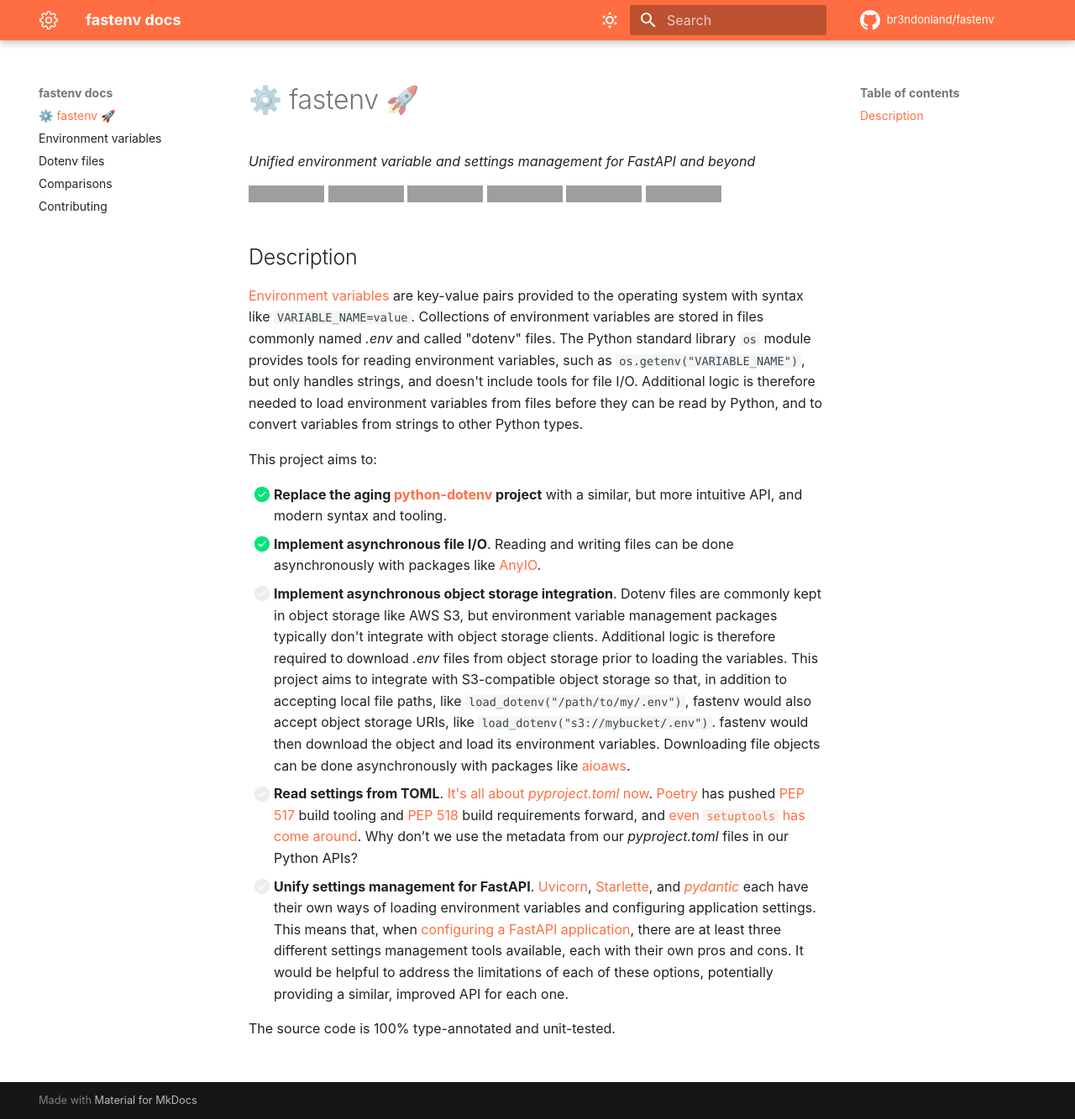
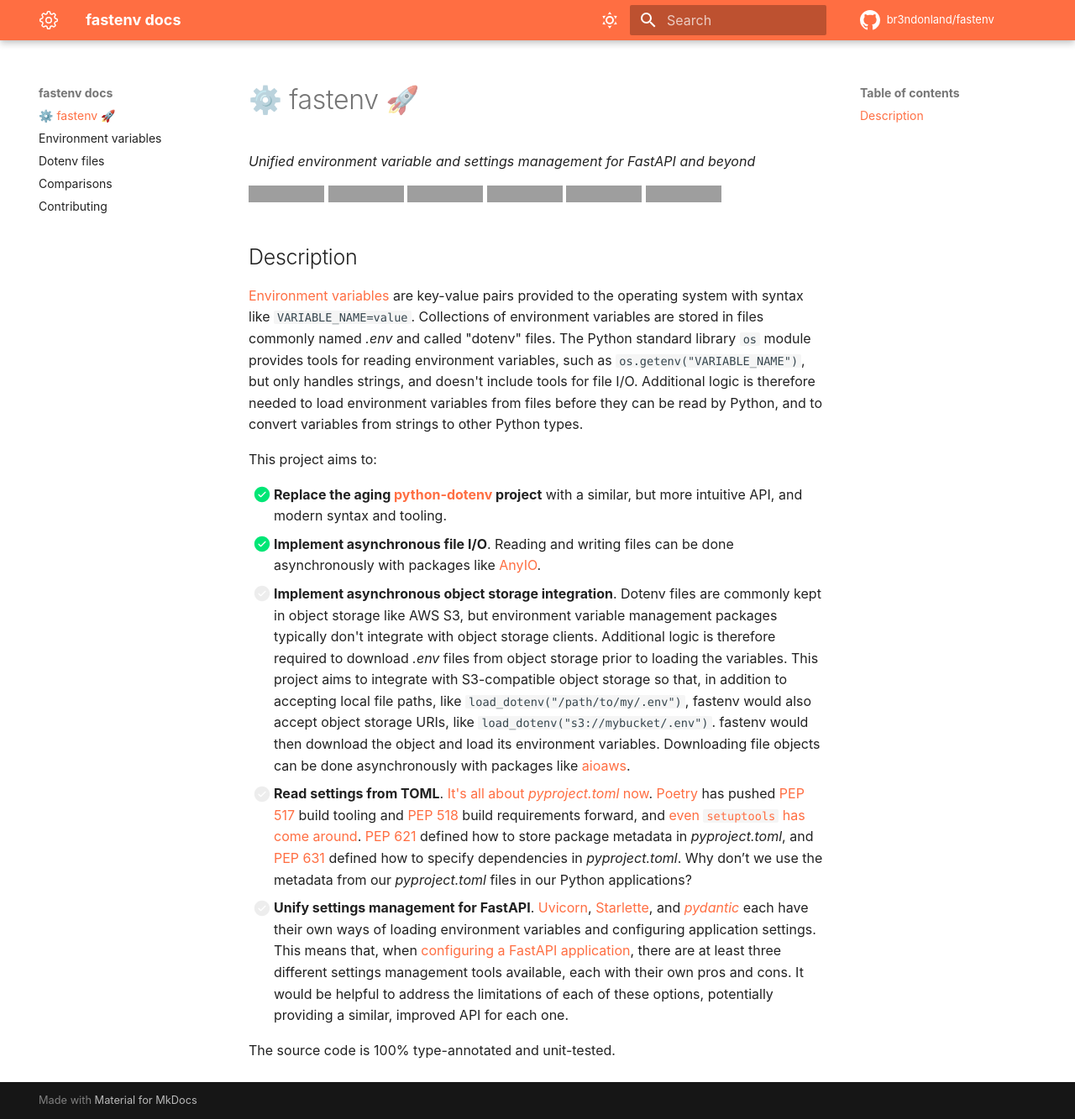
Before and after one commit to br3ndonland/fastenv, an MkDocs documentation site: the page built from docs/index.md, in a window 1280 px wide and 1333 px high, cut to the strip 0-1333 px from the top of the window. Shown: the whole strip at 84% size. Built offline with MkDocs 1.6.1 and Material for MkDocs 9.7.7, drawn with Linux system fonts in a browser that asks for light colours; comment, search, counter and statistics services are not loaded; grey boxes are pictures that could not be loaded.

Commit message:
Add PEP 621 and PEP 631 links to docs
https://www.python.org/dev/peps/pep-0621/
https://www.python.org/dev/peps/pep-0631/

```diff
--- a/docs/index.md
+++ b/docs/index.md
@@ -18,7 +18,7 @@
 -   [x] **Replace the aging [python-dotenv](https://github.com/theskumar/python-dotenv) project** with a similar, but more intuitive API, and modern syntax and tooling.
 -   [x] **Implement asynchronous file I/O**. Reading and writing files can be done asynchronously with packages like [AnyIO](https://github.com/agronholm/anyio).
 -   [ ] **Implement asynchronous object storage integration**. Dotenv files are commonly kept in object storage like AWS S3, but environment variable management packages typically don't integrate with object storage clients. Additional logic is therefore required to download _.env_ files from object storage prior to loading the variables. This project aims to integrate with S3-compatible object storage so that, in addition to accepting local file paths, like `load_dotenv("/path/to/my/.env")`, fastenv would also accept object storage URIs, like `load_dotenv("s3://mybucket/.env")`. fastenv would then download the object and load its environment variables. Downloading file objects can be done asynchronously with packages like [aioaws](https://github.com/samuelcolvin/aioaws).
--   [ ] **Read settings from TOML**. [It's all about _pyproject.toml_ now](https://snarky.ca/what-the-heck-is-pyproject-toml/). [Poetry](https://python-poetry.org/) has pushed [PEP 517](https://www.python.org/dev/peps/pep-0517/) build tooling and [PEP 518](https://www.python.org/dev/peps/pep-0518/) build requirements forward, and [even `setuptools` has come around](https://setuptools.readthedocs.io/en/latest/build_meta.html). Why don’t we use the metadata from our _pyproject.toml_ files in our Python APIs?
+-   [ ] **Read settings from TOML**. [It's all about _pyproject.toml_ now](https://snarky.ca/what-the-heck-is-pyproject-toml/). [Poetry](https://python-poetry.org/) has pushed [PEP 517](https://www.python.org/dev/peps/pep-0517/) build tooling and [PEP 518](https://www.python.org/dev/peps/pep-0518/) build requirements forward, and [even `setuptools` has come around](https://setuptools.readthedocs.io/en/latest/build_meta.html). [PEP 621](https://www.python.org/dev/peps/pep-0621/) defined how to store package metadata in _pyproject.toml_, and [PEP 631](https://www.python.org/dev/peps/pep-0631/) defined how to specify dependencies in _pyproject.toml_. Why don’t we use the metadata from our _pyproject.toml_ files in our Python applications?
 -   [ ] **Unify settings management for FastAPI**. [Uvicorn](https://www.uvicorn.org/), [Starlette](https://www.starlette.io/config/), and _[pydantic](https://pydantic-docs.helpmanual.io/usage/settings/)_ each have their own ways of loading environment variables and configuring application settings. This means that, when [configuring a FastAPI application](https://fastapi.tiangolo.com/advanced/settings/), there are at least three different settings management tools available, each with their own pros and cons. It would be helpful to address the limitations of each of these options, potentially providing a similar, improved API for each one.
 
 The source code is 100% type-annotated and unit-tested.
```
Also changed, not shown: README.md (+1 -1 lines).
